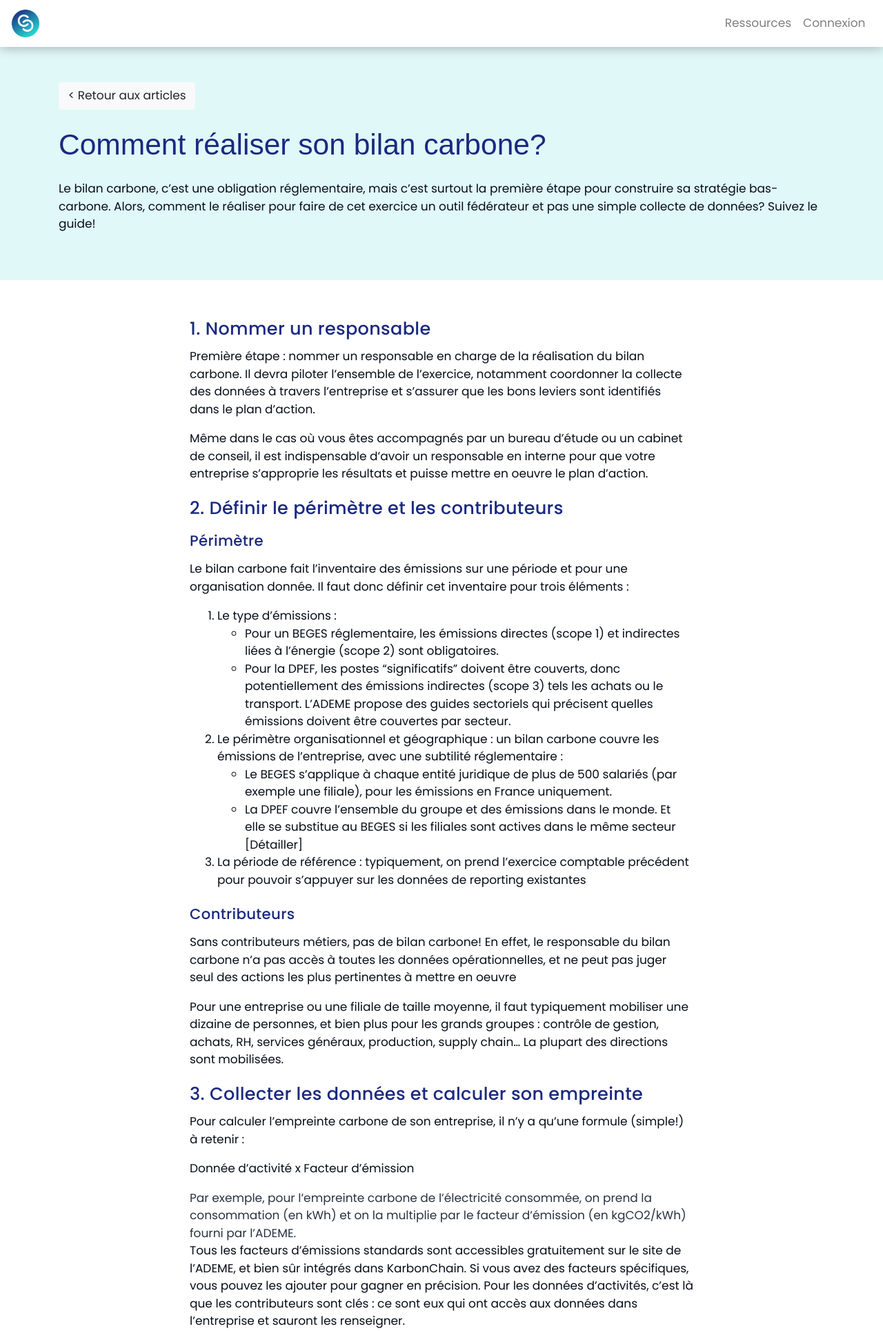
After one commit to Barbeuz-fr/MisterKarbon, a Rails app: page /ressources/comment_faire_son_bilan_carbone in a window 1280 px wide. The commit adds this page. Shown: the top 1929 px of the page at 69% size. Run offline with Rails 7, Linux system fonts and the light colour scheme; style sheets or scripts are compiled from the project's sources; parts of the project's set-up code (start-up, migrations or seed data) failed here and were passed over; some libraries are stand-ins or nearby versions; some web fonts are replaced.

Commit message:
new message

```diff
--- a/app/controllers/articles_controller.rb
+++ b/app/controllers/articles_controller.rb
@@ -1,5 +1,9 @@
 class ArticlesController < ApplicationController
-  skip_before_action :authenticate_user!, only: [ :show, :index, :reglementation_entreprise ]
+  skip_before_action :authenticate_user!,
+                      only: [ :show,
+                              :index,
+                              :reglementation_entreprise,
+                              :comment_faire_son_bilan_carbone]
 
   def index
     @articles = Article.all()
@@ -12,6 +16,10 @@ class ArticlesController < ApplicationController
   end
 
   def reglementation_entreprise
+    render :layout => 'home'
+  end
+
+  def comment_faire_son_bilan_carbone
     render :layout => 'home'
   end
 
--- /dev/null
+++ b/app/views/articles/comment_faire_son_bilan_carbone.html.erb
@@ -0,0 +1,156 @@
+<div class="bg-kc-lightblue py-5">
+  <div class="container">
+    <div class="row">
+      <div class="col">
+        <%= link_to "< Retour aux articles", articles_path, class:"btn btn-small btn-light"  %>
+        <!-- Titre -->
+        <h1 class="my-4">
+          Comment réaliser son bilan carbone?
+        </h1>
+        <!-- Chapeau -->
+        <p>
+          Le bilan carbone, c’est une obligation réglementaire, mais c’est surtout la première étape pour construire sa stratégie bas-carbone. Alors, comment le réaliser pour faire de cet exercice un outil fédérateur et pas une simple collecte de données? Suivez le guide!
+        </p>
+      </div>
+    </div>
+  </div>
+</div>
+
+<div class="bg-white py-5">
+  <div class="container article">
+    <div class="row justify-content-center mb-5">
+      <div class="col-12 col-lg-8">
+
+        <!-- Paragraphe-->
+        <h4>
+          1. Nommer un responsable
+        </h4>
+        <p>
+          Première étape : nommer un responsable en charge de la réalisation du bilan carbone.
+          Il devra piloter l’ensemble de l’exercice, notamment coordonner la collecte des données à travers l’entreprise et s’assurer que les bons leviers sont identifiés dans le plan d’action.
+        </p>
+
+        <p>
+          Même dans le cas où vous êtes accompagnés par un bureau d’étude ou un cabinet de conseil, il est indispensable d’avoir un responsable en interne pour que votre entreprise s’approprie les résultats et puisse mettre en oeuvre le plan d’action.
+        </p>
+
+
+        <!-- Paragraphe-->
+        <h4>
+          2. Définir le périmètre et les contributeurs
+        </h4>
+
+        <h5>
+          Périmètre
+        </h5>
+
+        <p>
+          Le bilan carbone fait l’inventaire des émissions sur une période et pour une organisation donnée. Il faut donc définir cet inventaire pour trois éléments :
+        </p>
+
+        <ol>
+          <li>
+            Le type d’émissions :
+            <ul>
+              <li>
+                Pour un BEGES réglementaire, les émissions directes (scope 1) et indirectes liées à l’énergie (scope 2) sont obligatoires.
+              </li>
+              <li>
+                Pour la DPEF, les postes “significatifs”  doivent être couverts, donc potentiellement des émissions indirectes (scope 3) tels les achats ou le transport.
+                L’ADEME propose des guides sectoriels qui précisent quelles émissions doivent être couvertes par secteur.
+              </li>
+            </ul>
+          </li>
+          <li>
+            Le périmètre organisationnel et géographique : un bilan carbone couvre les émissions de l’entreprise, avec une subtilité réglementaire :
+            <ul>
+              <li>
+                Le BEGES s’applique à chaque entité juridique de plus de 500 salariés (par exemple une filiale), pour les émissions en France uniquement.
+              </li>
+              <li>
+                La DPEF couvre l’ensemble du groupe et des émissions dans le monde. Et elle se substitue au BEGES si les filiales sont actives dans le même secteur [Détailler]
+              </li>
+            </ul>
+          </li>
+          <li>
+            La période de référence : typiquement, on prend l’exercice comptable précédent pour pouvoir s’appuyer sur les données de reporting existantes
+          </li>
+        </ol>
+
+        <h5>Contributeurs</h5>
+
+        <p>
+          Sans contributeurs métiers, pas de bilan carbone!
+          En effet, le responsable du bilan carbone n’a pas accès à toutes les données opérationnelles, et ne peut pas juger seul des actions les plus pertinentes à mettre en oeuvre
+        </p>
+
+        <p>
+          Pour une entreprise ou une filiale de taille moyenne, il faut typiquement mobiliser une dizaine de personnes, et bien plus pour les grands groupes : contrôle de gestion, achats, RH, services généraux, production, supply chain…
+          La plupart des directions sont mobilisées.
+        </p>
+
+
+        <!-- Paragraphe-->
+        <h4>
+          3. Collecter les données et calculer son empreinte
+        </h4>
+
+        <p>
+          Pour calculer l’empreinte carbone de son entreprise, il n’y a qu’une formule (simple!) à retenir :
+        </p>
+
+        <p>
+          Donnée d’activité x Facteur d’émission
+        </p>
+          Par exemple, pour l’empreinte carbone de l’électricité consommée, on prend la consommation (en kWh) et on la multiplie par le facteur d’émission (en kgCO2/kWh) fourni par l’ADEME.
+        <p>
+          Tous les facteurs d’émissions standards sont accessibles gratuitement sur le site de l’ADEME, et bien sûr intégrés dans KarbonChain. Si vous avez des facteurs spécifiques, vous pouvez les ajouter pour gagner en précision.
+          Pour les données d’activités, c’est là que les contributeurs sont clés : ce sont eux qui ont accès aux données dans l’entreprise et sauront les renseigner.
+        </p>
+
+        <p>
+          Dans la pratique, le dialogue entre les contributeurs et le responsable du bilan carbone est clé : il ne s’agit pas de juste fournir une donnée pour un calcul, mais s’assurer que la donnée reflète bien la réalité du terrain.
+        </p>
+
+        <!-- Paragraphe-->
+        <h4>
+          4. Définir un plan d’action
+        </h4>
+        <p>
+          Mesurer, c’est bien. Agir, c’est mieux. Le bilan carbone doit obligatoirement comprendre un plan d’action, et c’est typiquement pour la définition de ces actions que les cabinets de conseil peuvent être une aide précieuse.
+        </p>
+
+        <p>
+          Quatre principes pour un plan de réduction d’émissions réussi :
+        </p>
+        <ol>
+          <li>
+            Prioriser les postes d’émissions les plus importants, même si cela peut être des postes d’émission plus complexes (ex: logistique, achats). Souvent, réduire ses émissions, c’est être plus efficace, donc faire des économies.
+          </li>
+          <li>
+            Identifier pour chaque action un responsable métier. Car seul lui pourra porter l’action opérationnellement.
+          </li>
+          <li>
+            Décliner en indicateur opérationnel chaque objectif de réduction. Par exemple : “augmenter le taux de remplissage des camions de 10%”, “mener des travaux d’isolation sur la moitié du parc immobilier”, “diminuer la consommation d’énergie de nos produits de 10%”, etc.
+          </li>
+          <li>
+            Rendre compte de l’avancement à votre direction et communiquer en interne.
+          </li>
+        </ol>
+
+
+        <!-- Paragraphe-->
+        <h4>
+        </h4>
+
+        <p>
+
+        </p>
+
+
+      </div>
+    </div>
+
+  <%= link_to "< Retour aux articles", articles_path, class:"btn btn-small btn-light"  %>
+  </div>
+</div>
--- a/config/routes.rb
+++ b/config/routes.rb
@@ -50,7 +50,9 @@ Rails.application.routes.draw do
   resources :articles
 
   # Routes directes vers articles
-  get 'reglementation_entreprise', to: 'articles#reglementation_entreprise'
+  get '/ressources/reglementation_entreprise', to: 'articles#reglementation_entreprise'
+  get '/ressources/comment_faire_son_bilan_carbone', to: 'articles#comment_faire_son_bilan_carbone'
+
 
 
 end
```
Also changed, not shown: app/javascript/plugins/popover.js (added, +7 -0 lines), app/views/articles/index.html.erb (+16 -1 lines).
